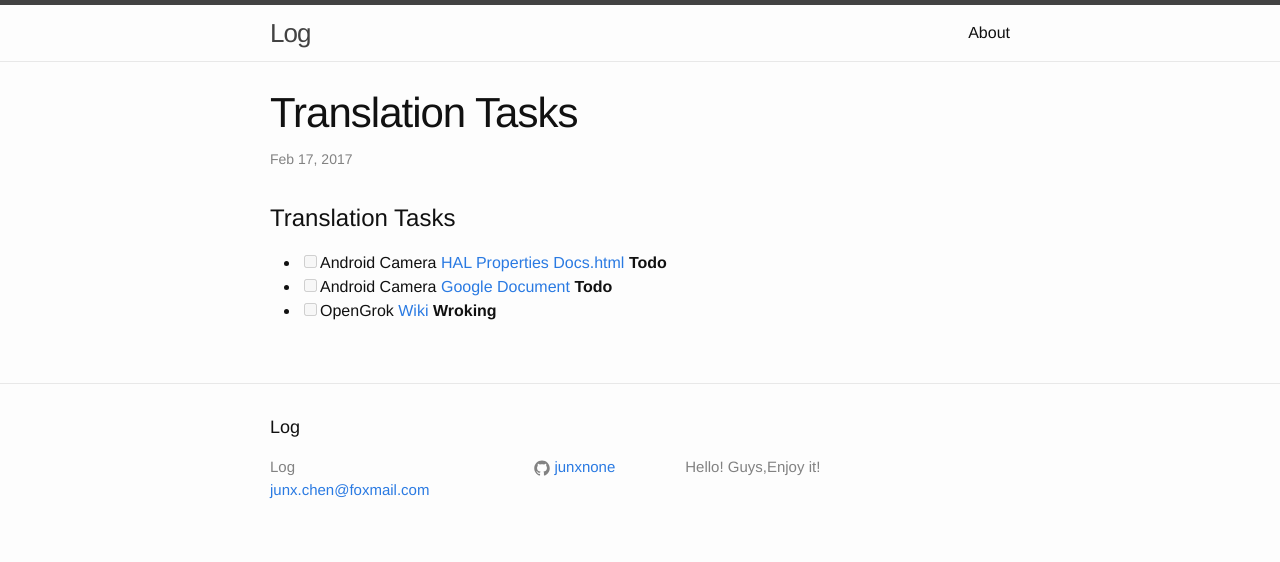
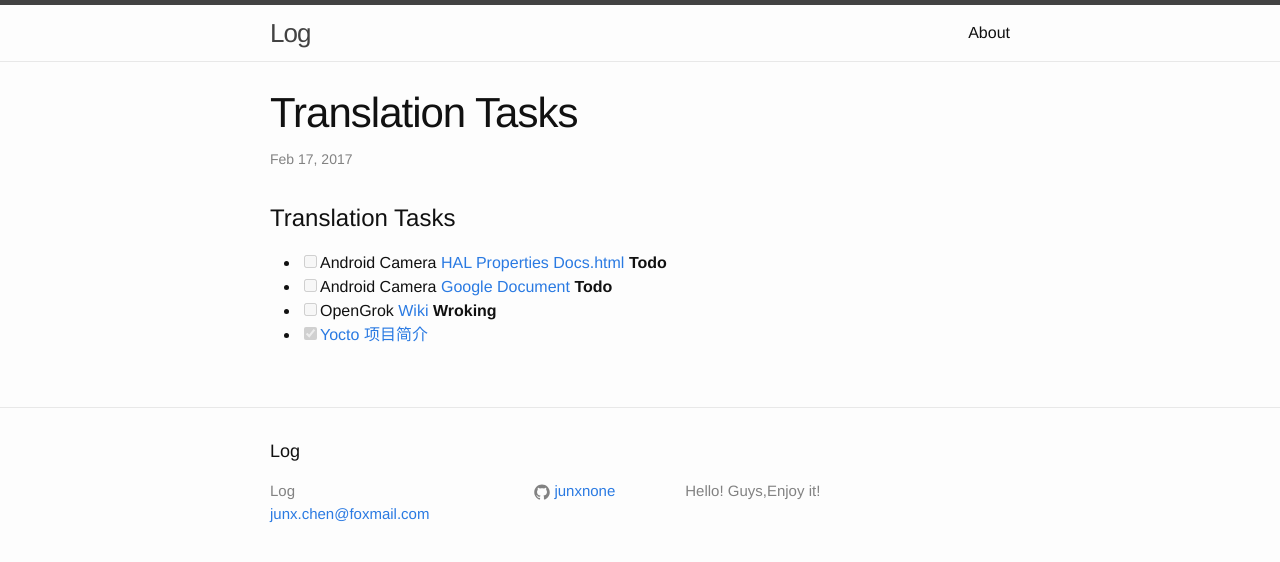
Before and after one commit to junxnone/tio, a Jekyll site: the page built from _posts/2017-02-17-Translation-Tasks.markdown, in a window 1280 px wide. Shown: the top 562 px of the page. Built offline with Jekyll 4.4.1, drawn with Linux system fonts in a browser that asks for light colours; our own code applies the rules of GitHub Pages for plain Markdown files.

Commit message:
Update 2017-02-17-Translation-Tasks.markdown

```diff
--- a/_posts/2017-02-17-Translation-Tasks.markdown
+++ b/_posts/2017-02-17-Translation-Tasks.markdown
@@ -2,3 +2,4 @@
 - [ ] Android Camera [HAL Properties Docs.html](https://android.googlesource.com/platform/system/media/+/master/camera/docs/docs.html)  **Todo**
 - [ ] Android Camera [Google Document](https://source.android.com/devices/camera/index.html)  **Todo**
 - [ ] OpenGrok [Wiki](http://opengrok.github.io/OpenGrok/)  **Wroking**
+- [x] [Yocto 项目简介](https://junxnone.github.io/yocto/brief-yoctoprojectqs.html)
```
